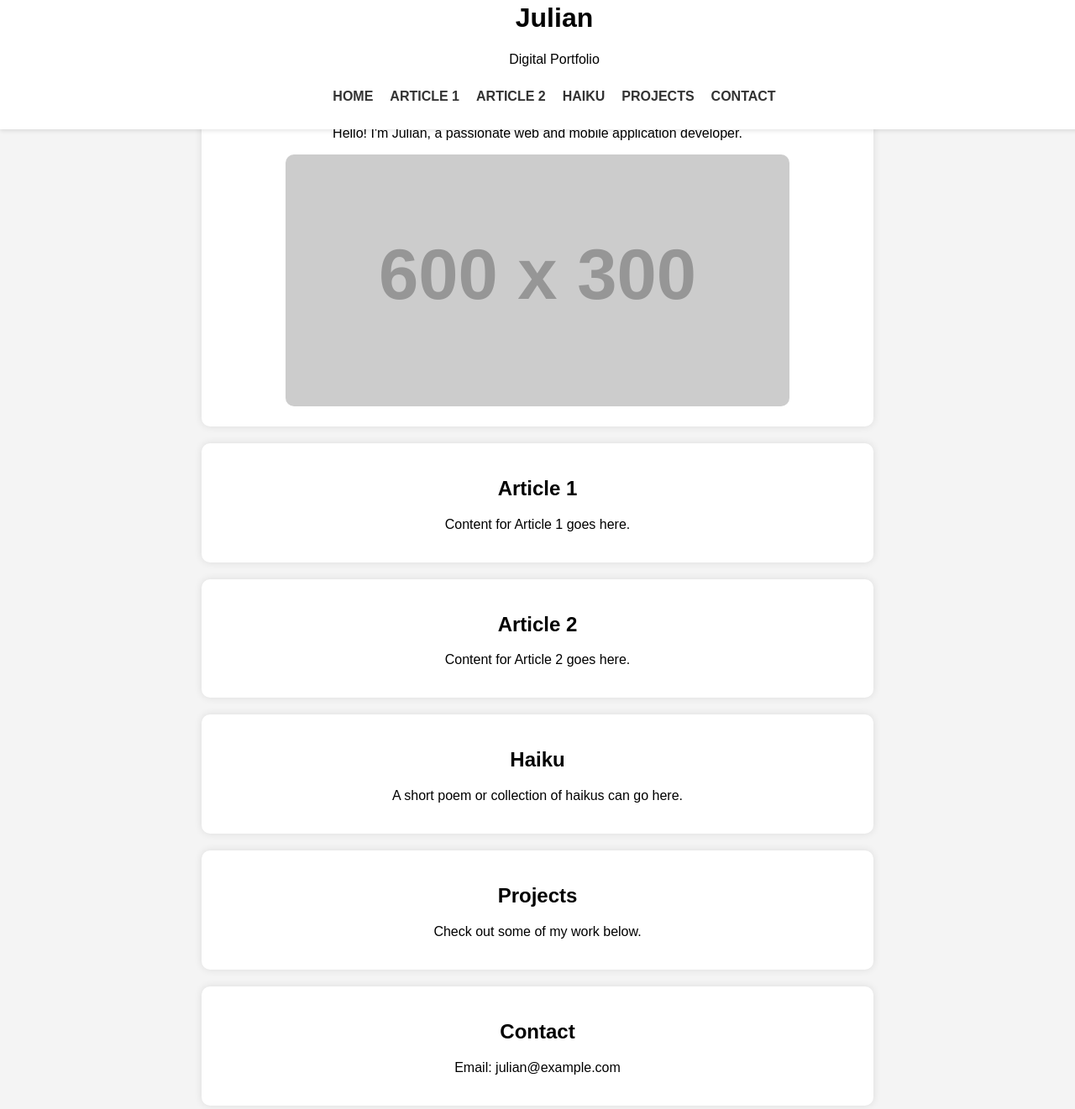
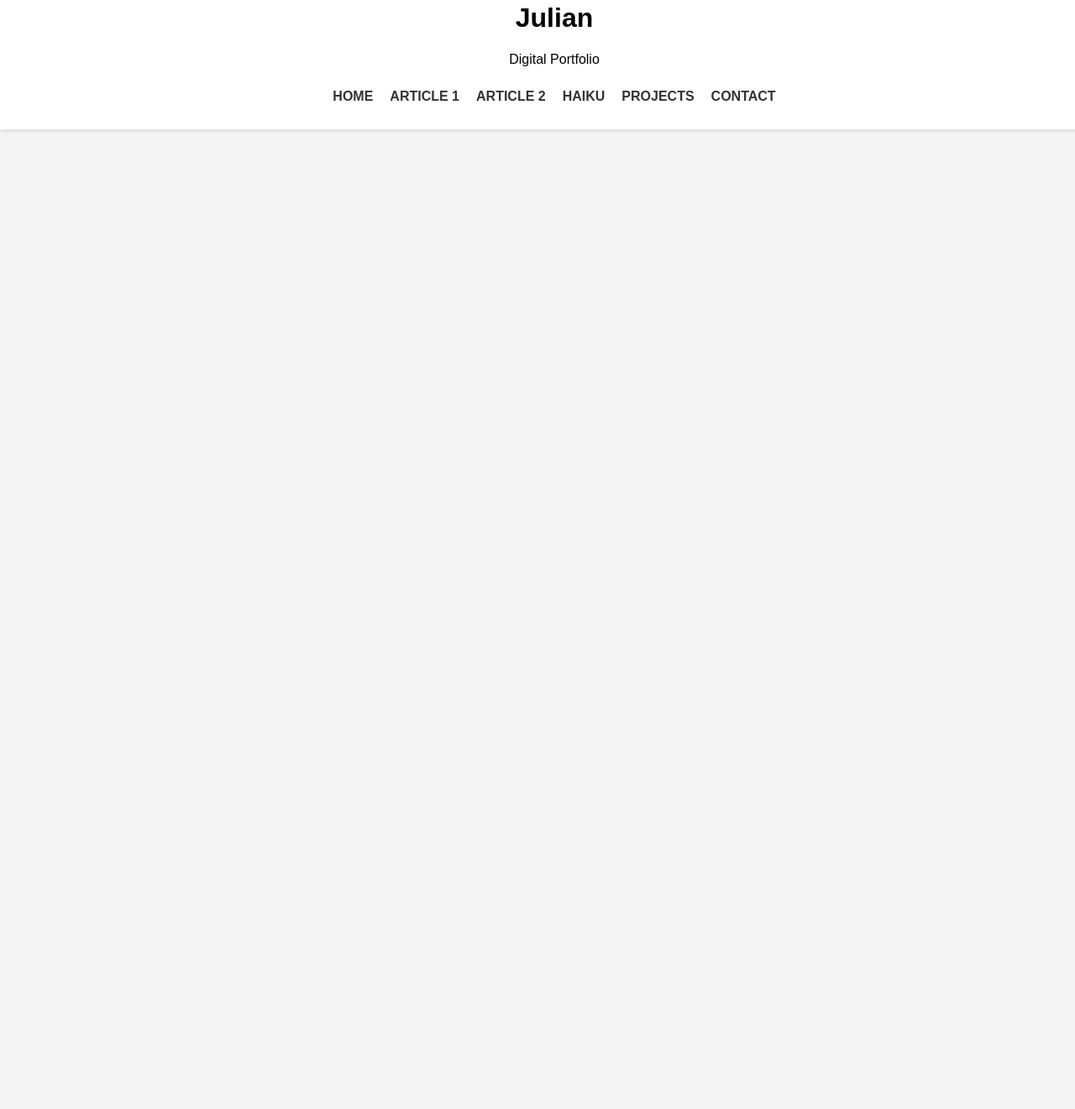
Before and after one commit to Juliannn28/Digital-Portfolio, a plain HTML site: page index.html in a window 1280 px wide. Shown: the part 38-1359 px from the top of the page at 84% size. After the commit the page ends 800 px from the top, so only its background shows below. Drawn offline with Linux system fonts and the light colour scheme; placeholder pictures from the web are drawn by us.

Commit message:
Update index.html

```diff
--- a/index.html
+++ b/index.html
@@ -42,18 +42,6 @@
             padding: 100px 20px 20px;
             text-align: center;
         }
-        section {
-            background: #fff;
-            padding: 20px;
-            border-radius: 10px;
-            box-shadow: 0 0 10px rgba(0, 0, 0, 0.1);
-            margin-bottom: 20px;
-            scroll-margin-top: 80px;
-        }
-        img {
-            max-width: 100%;
-            border-radius: 10px;
-        }
     </style>
 </head>
 <body>
@@ -73,27 +61,6 @@
         <section id="home">
             <h2>About Me</h2>
             <p>Hello! I'm Julian, a passionate web and mobile application developer.</p>
-            <img src="https://via.placeholder.com/600x300" alt="Portfolio Image">
-        </section>
-        <section id="article1">
-            <h2>Article 1</h2>
-            <p>Content for Article 1 goes here.</p>
-        </section>
-        <section id="article2">
-            <h2>Article 2</h2>
-            <p>Content for Article 2 goes here.</p>
-        </section>
-        <section id="haiku">
-            <h2>Haiku</h2>
-            <p>A short poem or collection of haikus can go here.</p>
-        </section>
-        <section id="projects">
-            <h2>Projects</h2>
-            <p>Check out some of my work below.</p>
-        </section>
-        <section id="contact">
-            <h2>Contact</h2>
-            <p>Email: julian@example.com</p>
         </section>
     </div>
 </body>
```
